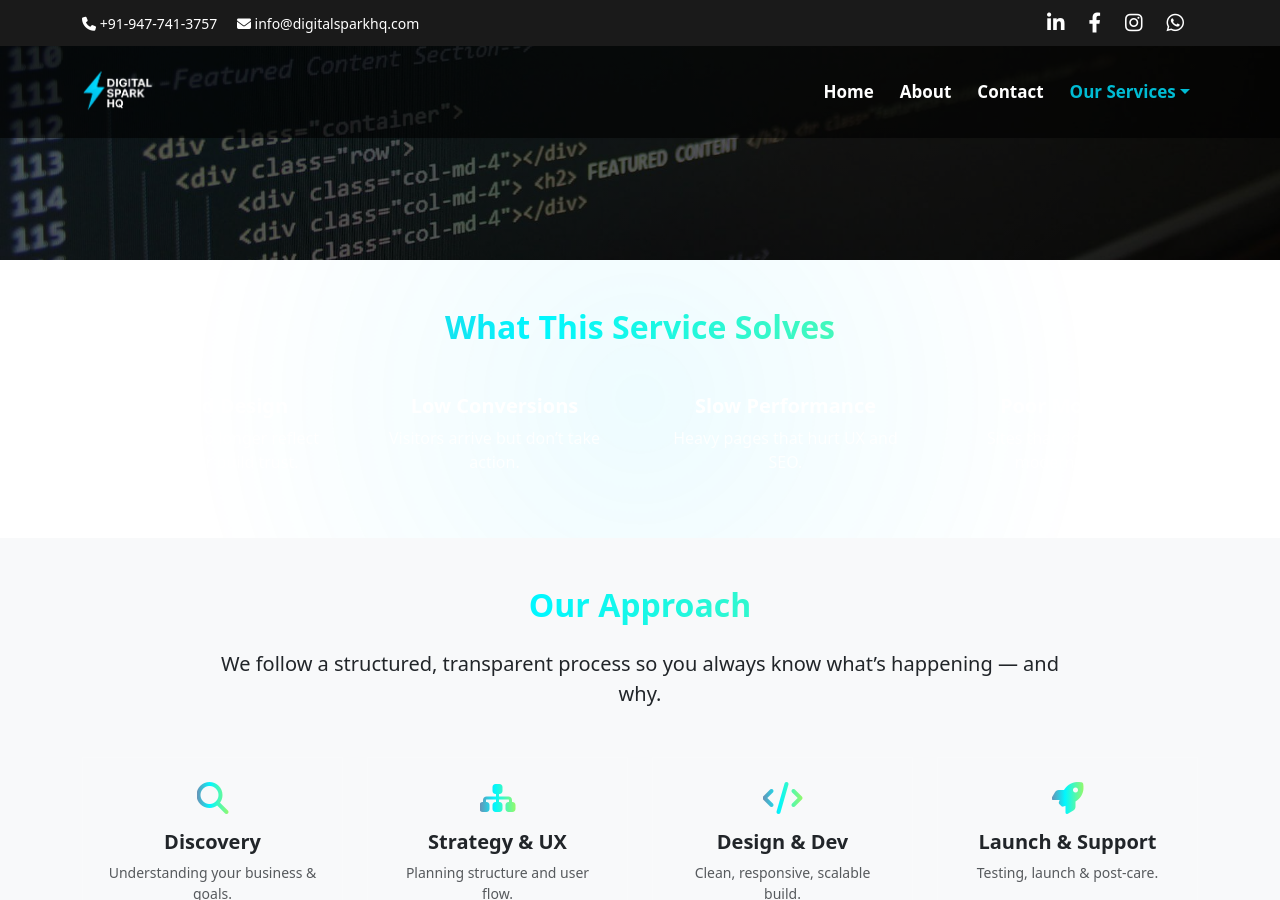
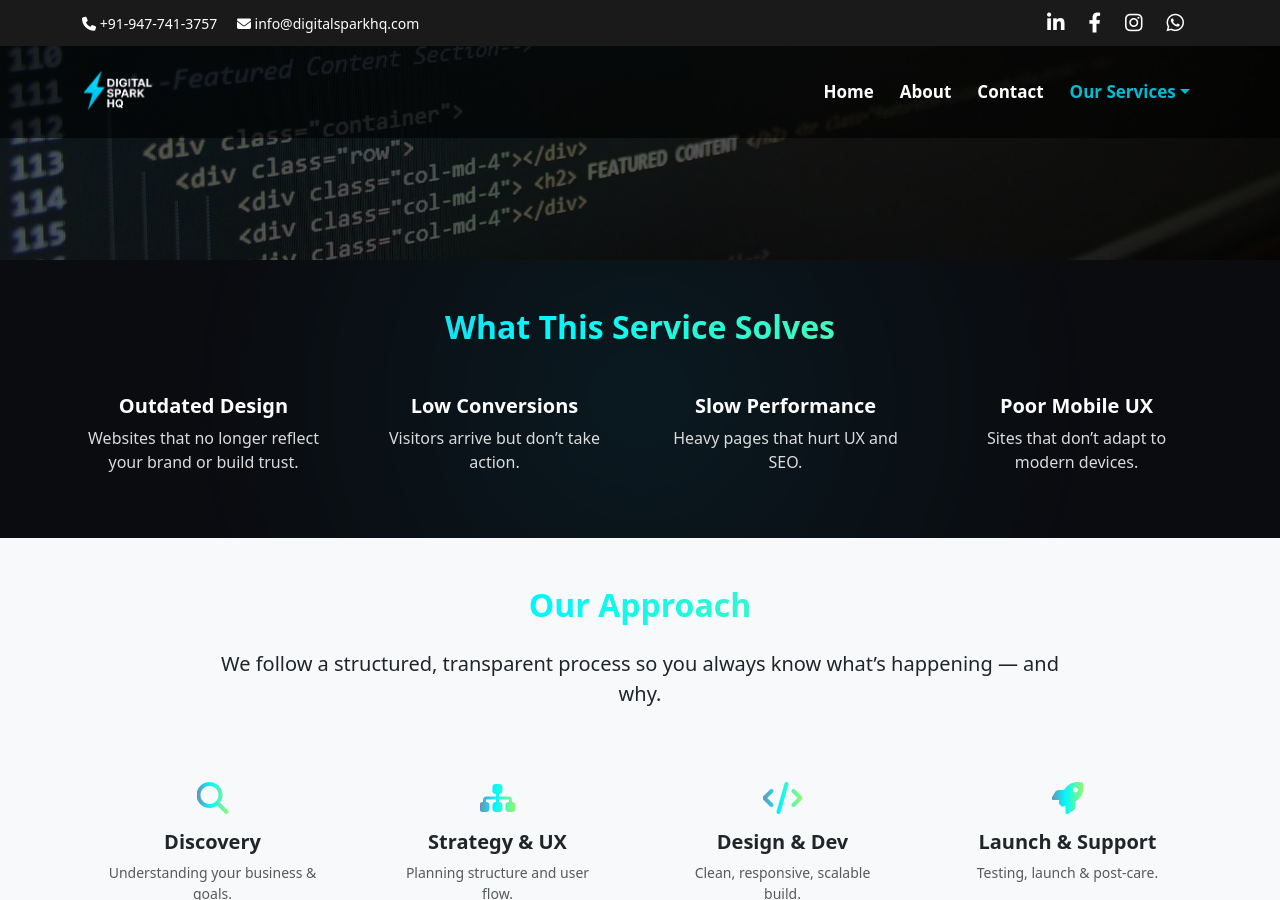
Before and after one commit to Iambiswajit-C/digitalsparkhq, a Jekyll site: the page built from services/web-design/index.md, in a window 1280 px wide and 900 px high, scrolled down 550 px. Built offline with Jekyll 4.4.1, drawn with Linux system fonts in a browser that asks for light colours.

Commit message:
Refactor HTML structure and improve readability

```diff
--- a/services/web-design/index.md
+++ b/services/web-design/index.md
@@ -23,7 +23,9 @@ description: "High-performance web design and development services that help bus
 
 <!-- What This Service Solves -->
 <section id="service-solves" class="py-5 text-white position-relative">
+  <div class="service-dark-bg"></div>
   <div class="service-vision-bg"></div>
+
   <div class="container position-relative z-2 fade-in">
     <h2 class="fw-bold mb-5 gradient-text text-center">
       What This Service Solves
@@ -125,10 +127,12 @@ description: "High-performance web design and development services that help bus
 
 <!-- Who This Is For -->
 <section id="service-audience" class="py-5 text-white position-relative text-center">
+  <div class="service-dark-bg"></div>
   <div class="service-vision-bg"></div>
+
   <div class="container position-relative z-2 fade-in">
     <h2 class="fw-bold gradient-text mb-4">Who This Is For</h2>
-    <p class="lead mx-auto text-white-75" style="max-width:900px;">
+    <p class="lead mx-auto" style="max-width:900px;">
         This service is ideal for startups, founders, small businesses, and growing brands who want a professional digital presence that actually performs — not just looks good.
       </p>
     </div>
@@ -136,11 +140,13 @@ description: "High-performance web design and development services that help bus
 </section>
 
 <!-- Why Digital Spark HQ -->
-<section id="service-why" class="py-5 text-white position-relative">
+<section id="service-why" class="py-5 text-white position-relative text-center">
+  <div class="service-dark-bg"></div>
   <div class="service-why-bg"></div>
-  <div class="container position-relative z-2 fade-in text-center">
+
+  <div class="container position-relative z-2 fade-in">
     <h2 class="fw-bold gradient-text mb-4">Why Digital Spark HQ</h2>
-    <p class="lead mx-auto text-white-75" style="max-width:900px;">
+    <p class="lead mx-auto" style="max-width:900px;">
         We don’t believe in one-size-fits-all websites.
         Every project is approached with care, clarity, and long-term thinking.
         <br><br>
```
